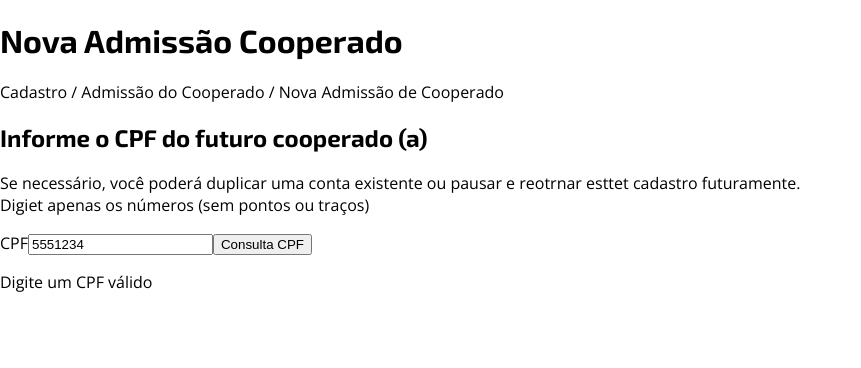
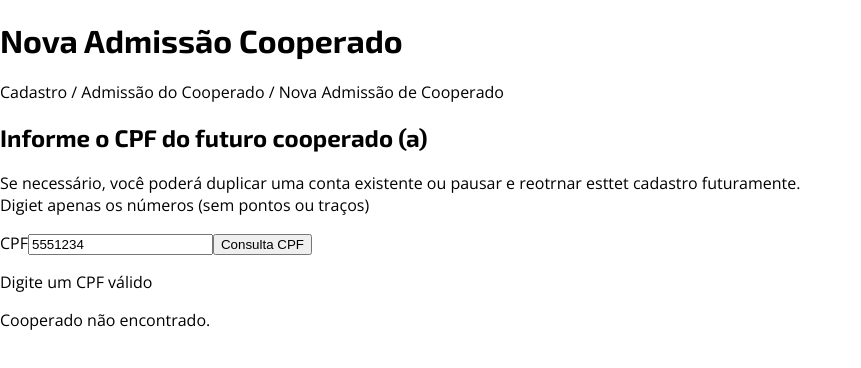
Before and after one commit to thiagoprazeres/central-ailos-desafio-angular, an Angular app: page / in a window 1280 px wide. Both pictures are taken after typing "5551234" into the empty fields and a click on the button "Consulta CPF". Shown: the top 368 px of the page, without its empty margins (0-861 px from the left). Built offline with nearby package versions, Linux system fonts and the light colour scheme.

Commit message:
CPF não encontrado

```diff
--- a/src/app/pages/admissao/admissao.component.html
+++ b/src/app/pages/admissao/admissao.component.html
@@ -8,9 +8,9 @@
         Digiet apenas os números (sem pontos ou traços)</p>
     <form [formGroup]="admissaoForm" (ngSubmit)="enviar()">
         <label for="cpf">CPF</label>
-        <input type="tel" id="cpf" aria-describedby="CPF" formControlName="cpf" maxlength="11">
+        <input type="tel" id="cpf" aria-describedby="CPF" formControlName="cpf" maxlength="11" placeholder="Digite apenas números">
         <button type="submit">Consulta CPF</button>
-        <div *ngIf="cpf?.invalid && (cpf?.dirty || cpf?.touched)">
+        <div *ngIf="cpf?.invalid && (cpf?.dirty || cpf?.touched) && admissaoForm.statusChanges">
           <p *ngIf="cpf?.errors?.['required']">
             CPF é obrigatório.
           </p>
@@ -29,4 +29,7 @@
         <p>{{situacaoCpf.status ? 'Regular' : 'Irregular'}}</p>
       </div>
     </div>
+    <div *ngIf="submitted && !situacaoCpf">
+      Cooperado não encontrado.
+    </div>
 </section>
--- a/src/app/pages/admissao/admissao.component.ts
+++ b/src/app/pages/admissao/admissao.component.ts
@@ -10,6 +10,7 @@ import { ColaboradorService } from './../../services/colaborador.service';
 export class AdmissaoComponent implements OnInit {
   admissaoForm: FormGroup;
   situacaoCpf: any;
+  submitted = false;
 
   constructor(private colaboradorService: ColaboradorService, private formBuilder: FormBuilder) {
     this.admissaoForm = this.formBuilder.group({
@@ -31,6 +32,9 @@ export class AdmissaoComponent implements OnInit {
         nome: 'Mariane de Sousa Oliveira',
         status: true
       }
+    } else {
+      this.situacaoCpf = null;
+      this.submitted = true;
     }
   }
 
```
